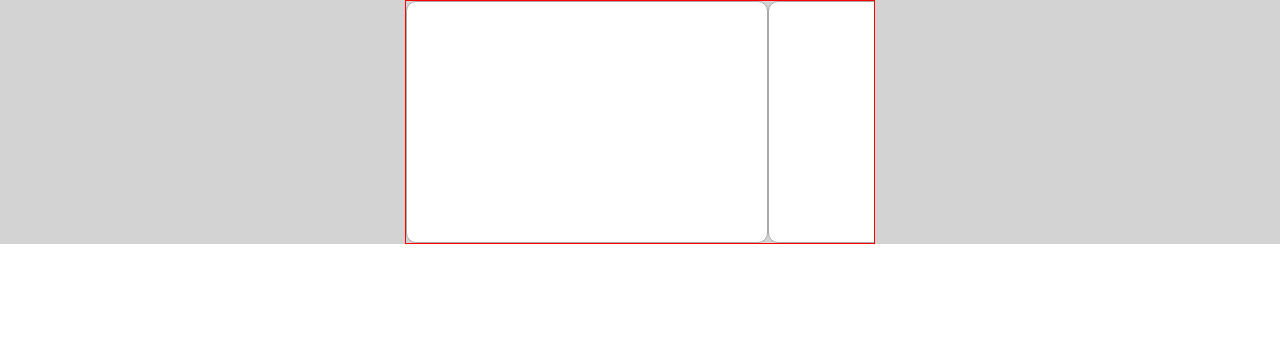
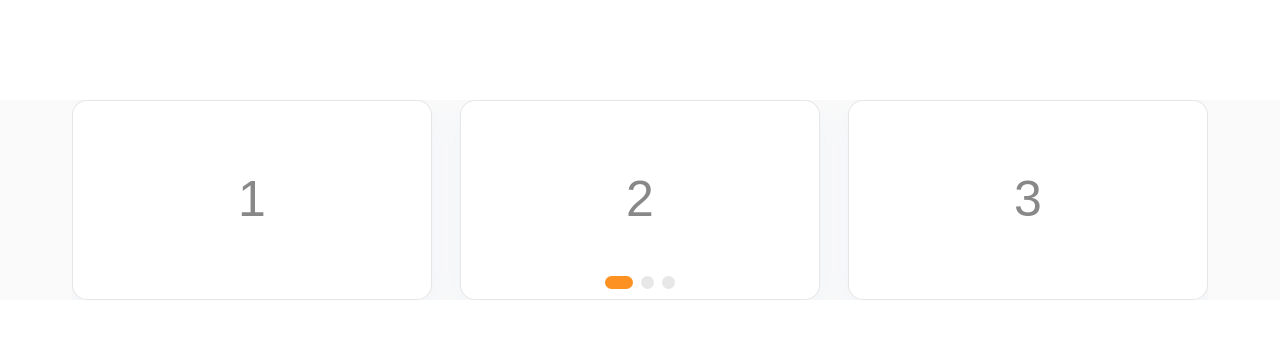
Before and after one commit to number-nine/test-sroller, a plain HTML site: page index.html in a window 1280 px wide. Drawn offline with nearby package versions, Linux system fonts and the light colour scheme.

Commit message:
init swiper end

```diff
--- a/index.html
+++ b/index.html
@@ -8,32 +8,29 @@
       rel="stylesheet"
       href="https://cdn.jsdelivr.net/npm/swiper@9/swiper-bundle.min.css"
     />
+    <link
+      rel="stylesheet"
+      href="https://cdnjs.cloudflare.com/ajax/libs/modern-normalize/1.1.0/modern-normalize.css"
+    />
     <link rel="stylesheet" href="./css/main.css" />
     <title>Document</title>
   </head>
   <body class="page">
     <section class="page__section">
-      <div class="page__container swiper">
+      <div class="page__container">
+        <div class="swiper">
         <ul class="scroller swiper-wrapper">
-          <il class="scroller__element swiper-slide"> </il>
-          <il class="scroller__element swiper-slide"> </il>
-          <il class="scroller__element swiper-slide"> </il>
-          <il class="scroller__element swiper-slide"> </il>
-          <il class="scroller__element swiper-slide"> </il>
+          <il class="scroller__element swiper-slide"> 1</il>
+          <il class="scroller__element swiper-slide"> 2</il>
+          <il class="scroller__element swiper-slide"> 3</il>
+          <il class="scroller__element swiper-slide"> 4</il>
+          <il class="scroller__element swiper-slide"> 5</il>
         </ul>
         <div class="swiper-pagination"></div>
       </div>
+      </div>
     </section>
-    <script type="module">
-        import Swiper from 'https://cdn.jsdelivr.net/npm/swiper@9/swiper-bundle.min.js'
-
-        const swiper = new Swiper('.swiper', {
-
-            pagination: {
-            el: '.swiper-pagination',
-        },
-
-        });
-    </script>
+    <script src="https://cdn.jsdelivr.net/npm/swiper@9/swiper-bundle.min.js"></script>
+    <script src="./js/swiper.js"></script>
   </body>
 </html>
--- a/js/swiper.js
+++ b/js/swiper.js
@@ -1 +1,12 @@
-const swiper = new Swiper('.swiper');
+const swiper = new Swiper('.swiper', {
+
+    spaceBetween: 28,
+    slidesPerView: 'auto',
+
+  // If we need pagination
+  pagination: {
+    el: '.swiper-pagination',
+  },
+
+
+});
--- a/sass/_page.scss
+++ b/sass/_page.scss
@@ -1,14 +1,16 @@
 .page {
-  padding: 0;
-  margin: 0;
+  padding: 100px 0;
+//   margin: 0;
 
   &__section {
-    background-color: lightgrey;
+    background-color: #fafafa;
   }
   &__container {
-    max-width: 468px;
+    max-width: 1200px;
     margin-left: auto;
     margin-right: auto;
-    border: 1px solid red;
+    padding-left: 32px;
+    padding-right: 32px;
+    // border: 1px solid red;
   }
 }
--- a/sass/_scroller.scss
+++ b/sass/_scroller.scss
@@ -2,21 +2,25 @@
     padding: 0;
     margin: 0;
 
-    // display: flex;
-    // column-gap: 20px;
-
-    // overflow-x: auto;
 
     &__element {
 
-        height: 240px;
+        display: flex;
+        justify-content: center;
+        align-items: center;
+
+        height: 200px;
         width: 360px;
 
-        border: 1px solid darkgrey;
-        border-radius: 10px;
+        color: rgba(17, 17, 17, 0.5);
+        font-size: 50px;
+        font-family: Arial, Helvetica, sans-serif;
+
+
+        border: 1px solid rgba(17, 17, 17, 0.1);
+        box-shadow: 0px 9.04932px 26.5717px rgba(215, 228, 249, 0.25);
+        border-radius: 15px;
         background-color: #fff;
-
-        // flex-shrink: 0;
 
     }
 }
--- /dev/null
+++ b/sass/_swiper.scss
@@ -0,0 +1,17 @@
+// .swiper {
+// }
+
+.swiper-pagination-bullet {
+  width: 13px;
+  height: 13px;
+  background: rgba(17, 17, 17, 0.5);
+}
+
+.swiper-pagination-bullet-active {
+  width: 28px;
+  height: 13px;
+
+  background: #fd9222;
+
+  border-radius: 7px;
+}
--- a/sass/main.scss
+++ b/sass/main.scss
@@ -1,2 +1,3 @@
-@import "page.scss";
+@import "page";
 @import "scroller";
+@import "swiper";
```
Also changed, not shown: css/main.css, 1 other file.
